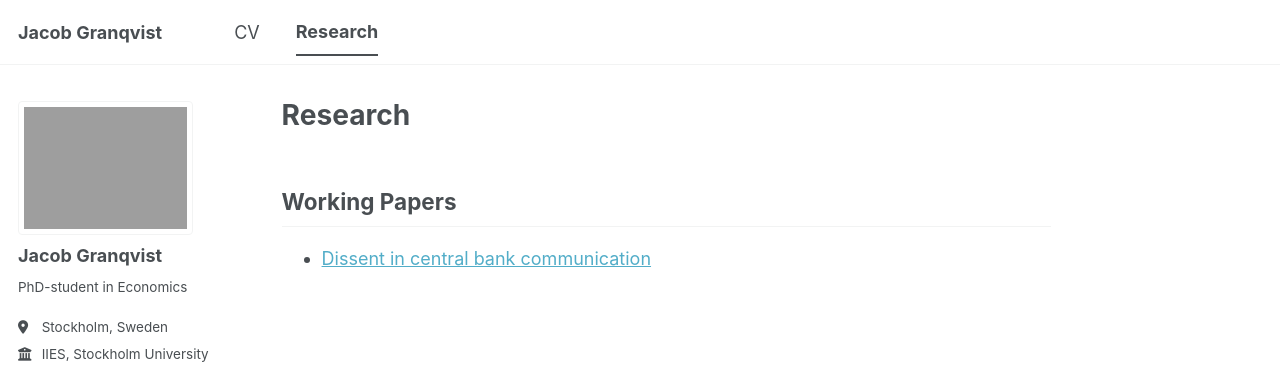
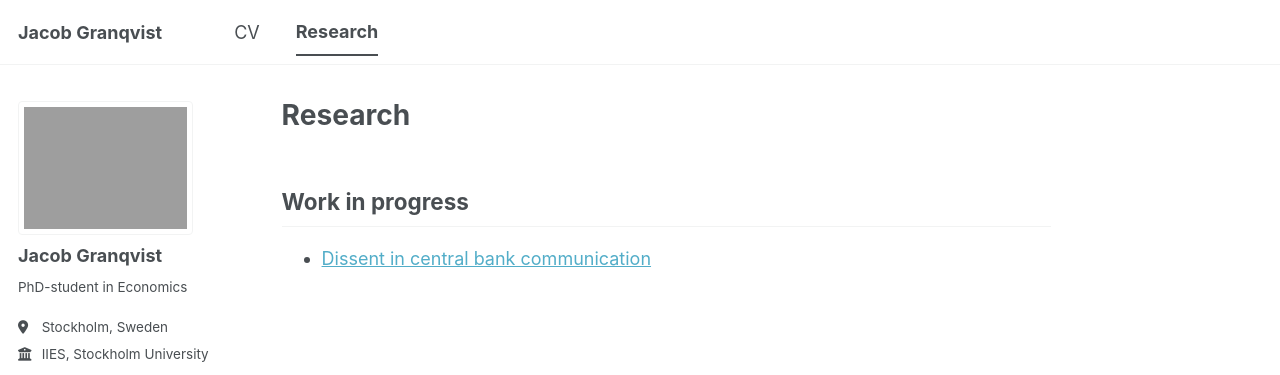
Before and after one commit to jacobgra/jacobgra.github.io, a Jekyll site: the page built from _pages/research.md, in a window 1280 px wide. Shown: the top 375 px of the page. Built offline with Jekyll 4.4.1, drawn with Linux system fonts in a browser that asks for light colours; a script bundle is joined from its source files by our own code; library files that are not in the unit come from our copies.

Commit message:
Rename section from 'Working Papers' to 'Work in progress'

```diff
--- a/_pages/research.md
+++ b/_pages/research.md
@@ -5,5 +5,5 @@ permalink: /research/
 author_profile: true
 ---
 
-## Working Papers
+## Work in progress
 - [Dissent in central bank communication](dissent-paper/)
```
